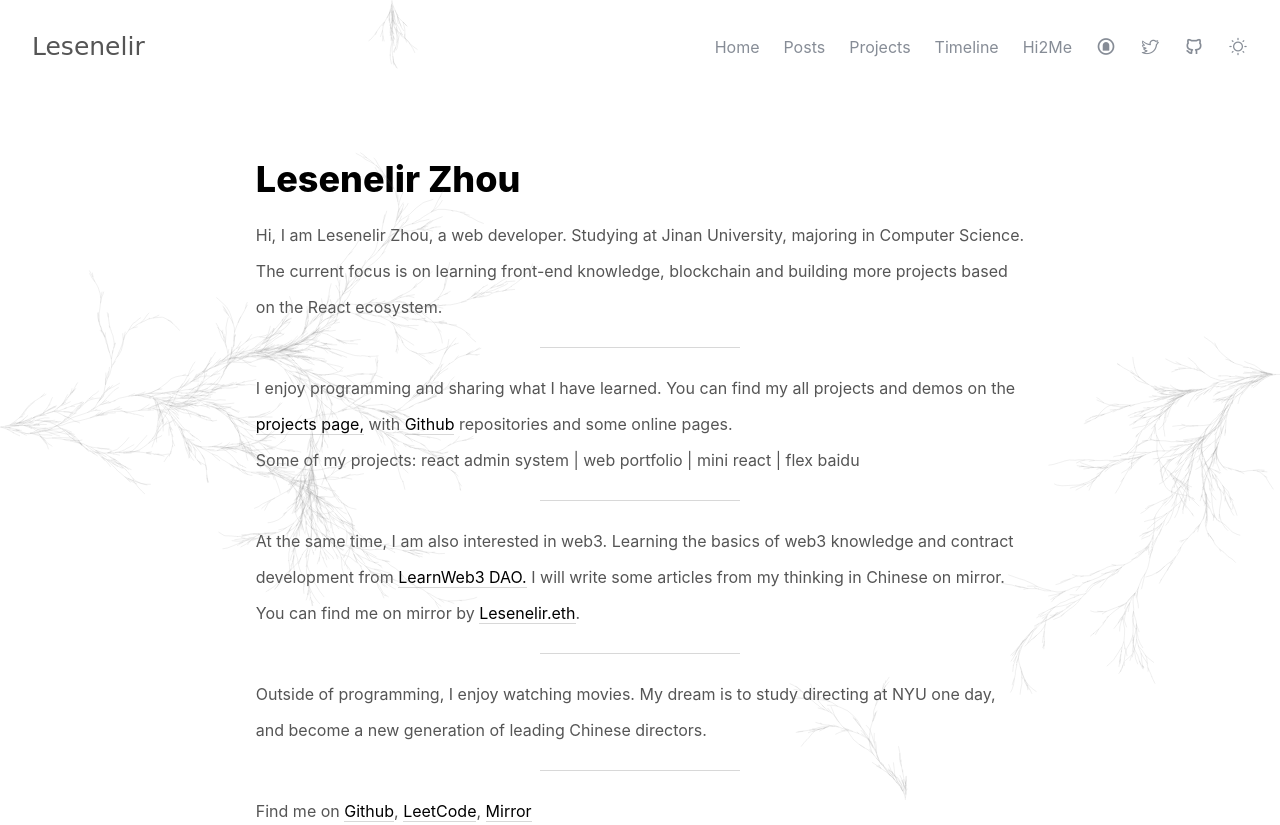
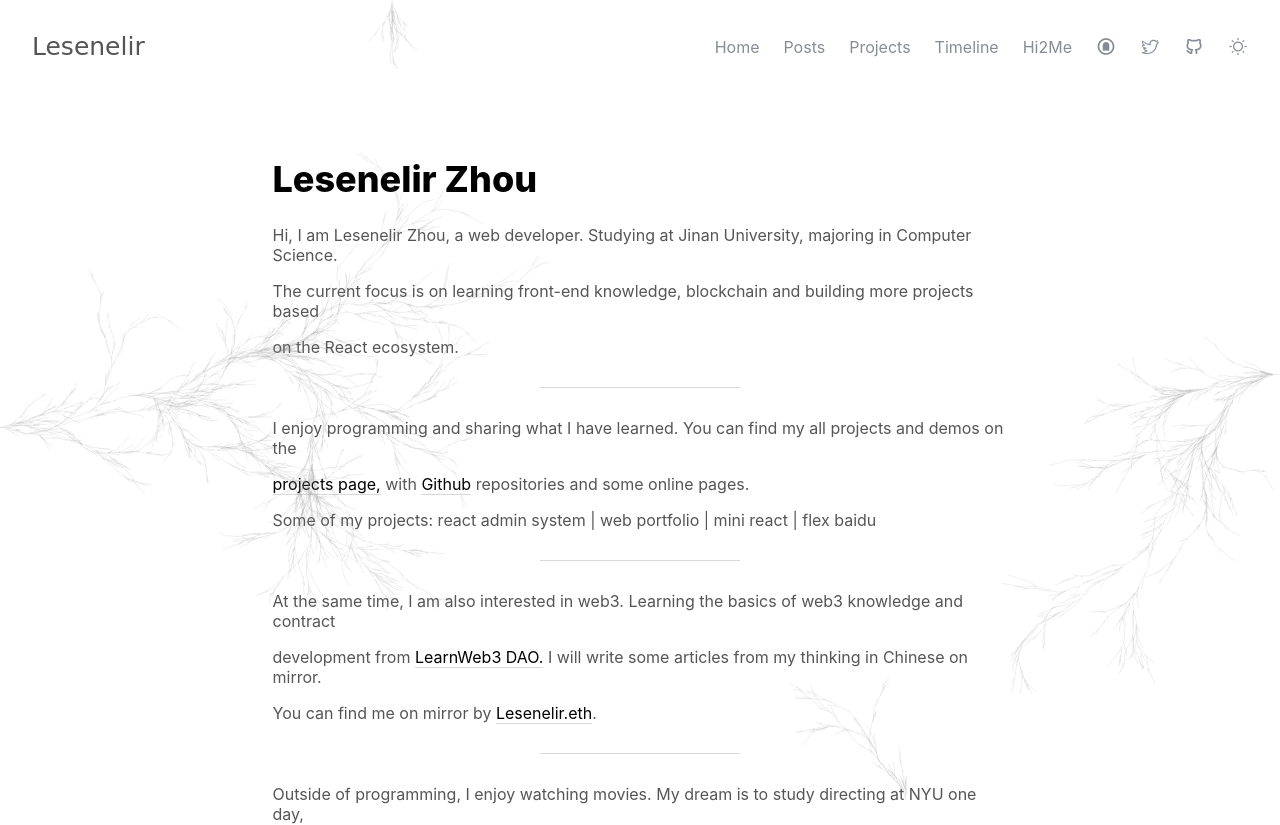
Before and after one commit to lesenelir/lesenelir.zz, a Next.js app: page / in a window 1280 px wide. Shown: the top 825 px of the page. Built offline with nearby package versions, Linux system fonts and the light colour scheme.

Commit message:
chore: delete mardown marginLeft to support mobile

```diff
--- a/styles/layout.module.css
+++ b/styles/layout.module.css
@@ -1,6 +1,6 @@
 .container {
-  max-width: 920px;
-  /*max-width: 855px;*/
+  /*max-width: 920px;*/
+  max-width: 855px;
   /*max-width: 768px;*/
   margin: 20px auto 0;
   padding: 0 40px;
--- a/styles/markdown.module.css
+++ b/styles/markdown.module.css
@@ -5,7 +5,7 @@
   justify-content: center;
   /*添加marginLeft，视觉上更加居中*/
   /*不添加marginLeft，是最居中的*/
-  margin-left: 150px;
+  /*margin-left: 150px;*/
 }
 
 .title {
```
